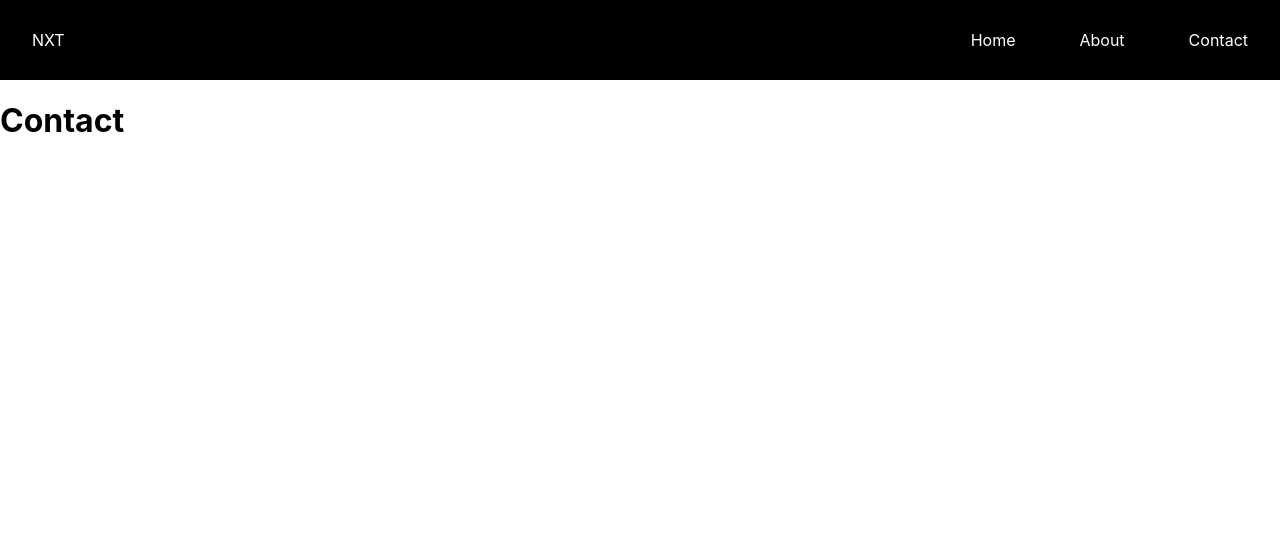
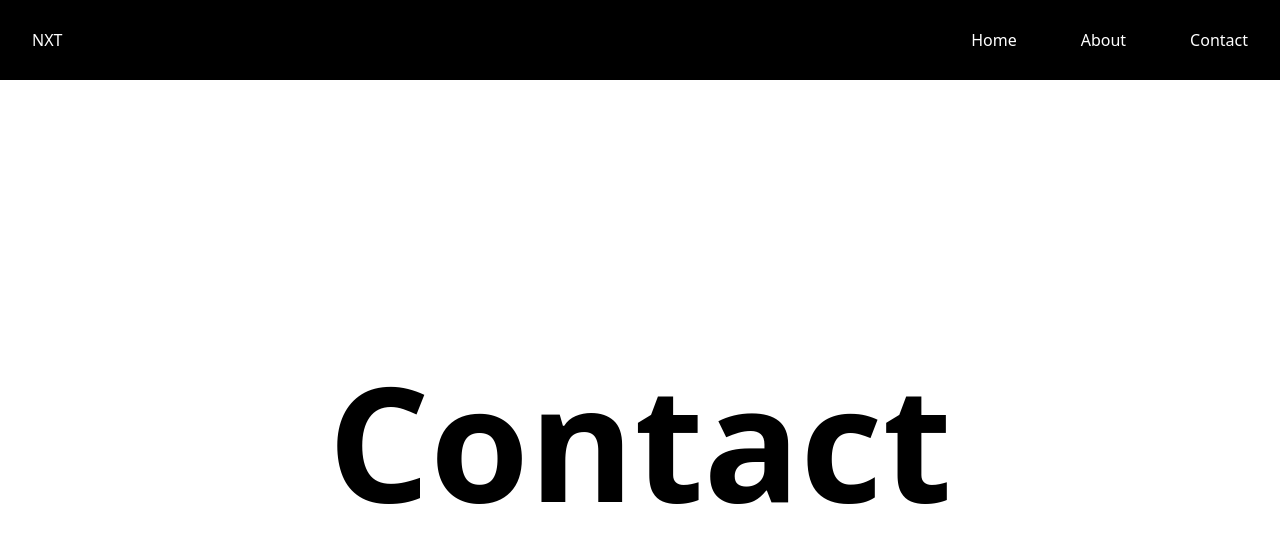
Before and after one commit to Gercar897/RISEBet, a Next.js app in the folder next-website/: page /contact in a window 1280 px wide. Shown: the top 542 px of the page. Built offline with nearby package versions, Linux system fonts and the light colour scheme.

Commit message:
titulos centrales

```diff
--- a/next-website/package.json
+++ b/next-website/package.json
@@ -15,6 +15,9 @@
     "styled-components": "^5.2.1"
   },
   "devDependencies": {
-    "babel-plugin-styled-components": "^1.12.0"
+    "autoprefixer": "^10.2.5",
+    "babel-plugin-styled-components": "^1.12.0",
+    "postcss": "^8.2.8",
+    "tailwindcss": "^2.0.3"
   }
 }
--- a/next-website/pages/_app.js
+++ b/next-website/pages/_app.js
@@ -1,5 +1,6 @@
 import Layout from '../components/Layout'
 import '../styles/globals.css'
+import "tailwindcss/tailwind.css";
 
 function MyApp({ Component, pageProps }) {
   return (
--- a/next-website/pages/about.js
+++ b/next-website/pages/about.js
@@ -9,14 +9,22 @@ const Hero = styled.div`
   background: #fff;
 `;
 
+const Heading = styled.h1`
+  color #000;
+  font-size: 10rem;
+  font-weight: 900;
+`;
+
 export default function About() {
   return (
     <>
       <Head>
-        <title>Create Next App</title>
+        <title>About</title>
         <link rel="icon" href="/favicon.ico" />
       </Head>
-      <h1>About</h1>
+      <Hero>
+        <Heading>About</Heading>
+      </Hero>
     </>
   )
 }
--- a/next-website/pages/contact.js
+++ b/next-website/pages/contact.js
@@ -1,15 +1,30 @@
 import Head from 'next/head'
+import styled from 'styled-components'
 
+const Hero = styled.div`
+  height: 90vh;
+  display: flex;
+  justify-content: center;
+  align-items: center;
+  background: #fff;
+`;
 
+const Heading = styled.h1`
+  color #000;
+  font-size: 10rem;
+  font-weight: 900;
+`;
 
 export default function Contact() {
   return (
     <>
       <Head>
-        <title>Create Next App</title>
+        <title>Contact</title>
         <link rel="icon" href="/favicon.ico" />
       </Head>
-      <h1>Contact</h1>
+      <Hero>
+        <Heading>Contact</Heading>
+      </Hero>
     </>
   )
 }
--- a/next-website/pages/index.js
+++ b/next-website/pages/index.js
@@ -19,7 +19,7 @@ export default function Home() {
   return (
     <>
       <Head>
-        <title>Create Next App</title>
+        <title>Rise Bet</title>
         <link rel="icon" href="/favicon.ico" />
       </Head>
       <Hero>
--- /dev/null
+++ b/next-website/postcss.config.js
@@ -0,0 +1,6 @@
+module.exports = {
+  plugins: {
+    tailwindcss: {},
+    autoprefixer: {},
+  },
+}
--- a/next-website/styles/globals.css
+++ b/next-website/styles/globals.css
@@ -14,3 +14,7 @@ a {
 * {
   box-sizing: border-box;
 }
+@tailwind base;
+@tailwind components;
+@tailwind utilities;
+@tailwind screens;
--- /dev/null
+++ b/next-website/tailwind.config.js
@@ -0,0 +1,11 @@
+module.exports = {
+  purge: ['./pages/**/*.{js,ts,jsx,tsx}', './components/**/*.{js,ts,jsx,tsx}'],
+  darkMode: false, // or 'media' or 'class'
+  theme: {
+    extend: {},
+  },
+  variants: {
+    extend: {},
+  },
+  plugins: [],
+}
```
Also changed, not shown: 1 other file (tests, documents, lock files or other folders).
